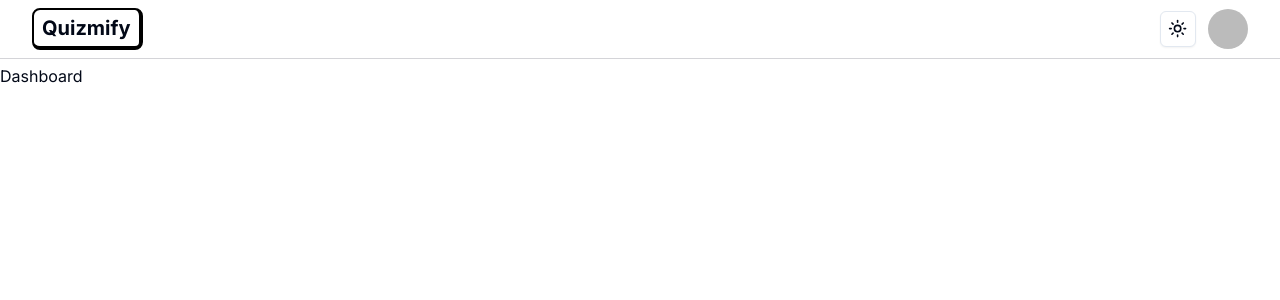
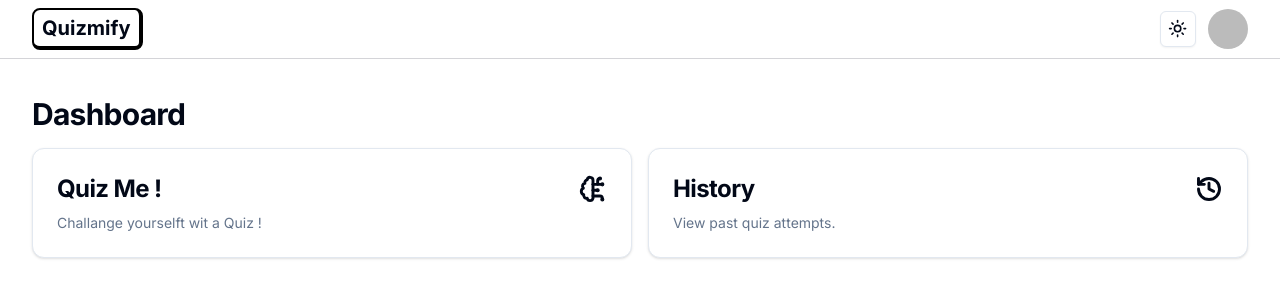
Before and after one commit to HerlambangK/Quizymify, a Next.js app: page /dashboard in a window 1280 px wide. Shown: the top 300 px of the page. Built offline with nearby package versions, Linux system fonts and the light colour scheme; no server answers; sample sign-in values are in the browser's storage.

Commit message:
add:Quiz card and historycard

```diff
--- a/src/app/dashboard/page.tsx
+++ b/src/app/dashboard/page.tsx
@@ -1,10 +1,31 @@
+import HistoryCard from '@/components/dashboard/HistoryCard';
+import QuizMeCard from '@/components/dashboard/QuizMeCard';
+import { getAuthSession } from '@/lib/nextauth'
+import { redirect } from 'next/navigation';
 import React from 'react'
 
 type Props = {}
 
-const Dashboard = (props: Props) => {
+export const metadata = {
+    title: "Dashboard | Quizmify"
+}
+
+const Dashboard = async (props: Props) => {
+    const session = await getAuthSession();
+    if (!session?.user) {
+        return redirect('/')
+    }
     return (
-        <div>Dashboard</div>
+        <main className='p-8 mx-auto max-1-7xl'>
+            <div className="flex item-center">
+                <h2 className='mr-2 text-3xl font-bold tracking-tight'>Dashboard</h2>
+            </div>
+            <div className="grid gap-4 mt-4 md:grid-cols-2">
+                <QuizMeCard />
+                <HistoryCard />
+            </div>
+            <div className="grid gap-4 mt-4 md:grild-cols-2 lg:grid-cols-7"></div>
+        </main>
     )
 }
 
--- /dev/null
+++ b/src/components/dashboard/HistoryCard.tsx
@@ -0,0 +1,28 @@
+"use client"
+import React from 'react'
+import { Card, CardContent, CardHeader, CardTitle } from '../ui/card'
+import { History } from 'lucide-react'
+import { useRouter } from 'next/navigation'
+
+type Props = {}
+
+function HistoryCard({ }: Props) {
+    const router = useRouter()
+    return (
+        <Card className='hover:cursor-pointer hover:opacity-75' onClick={() => {
+            router.push("/history")
+        }}>
+            <CardHeader className='flex flex-row items-center justify-between pb-2 space-y-0'>
+                <CardTitle className='text-2xl font-bold'>
+                    History
+                </CardTitle>
+                <History size={28} strokeWidth={2.5} />
+            </CardHeader>
+            <CardContent >
+                <p className='text-sm text-muted-foreground'> View past quiz attempts. </p>
+            </CardContent>
+        </Card>
+    )
+}
+
+export default HistoryCard
--- /dev/null
+++ b/src/components/dashboard/QuizMeCard.tsx
@@ -0,0 +1,26 @@
+"use client"
+import React from 'react'
+import { Card, CardContent, CardHeader, CardTitle } from '../ui/card'
+import { BrainCircuit } from 'lucide-react'
+import { useRouter } from 'next/navigation'
+
+type Props = {}
+
+const QuizMeCard = (props: Props) => {
+    const router = useRouter()
+    return (
+        <Card className='hover:cursor-pointer hover:opacity-75' onClick={() => {
+            router.push("/quiz")
+        }}>
+            <CardHeader className='flex flex-row items-center justify-between pb-2 space-y-0' >
+                <CardTitle className='text-2xl font-bold'>Quiz Me !</CardTitle>
+                <BrainCircuit size={28} strokeWidth={2.5} />
+            </CardHeader>
+            <CardContent >
+                <p className='text-sm text-muted-foreground'>Challange yourselft wit a Quiz !</p>
+            </CardContent>
+        </Card>
+    )
+}
+
+export default QuizMeCard
```
